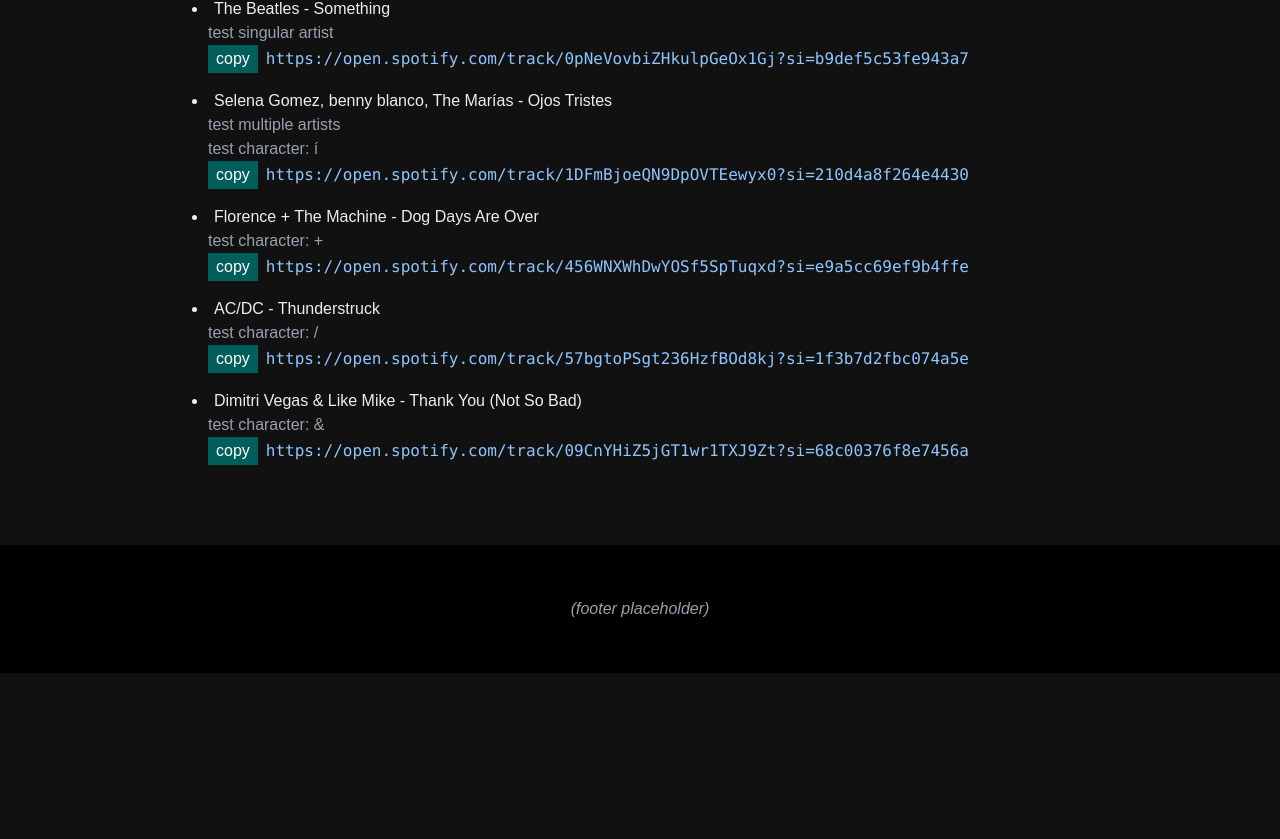
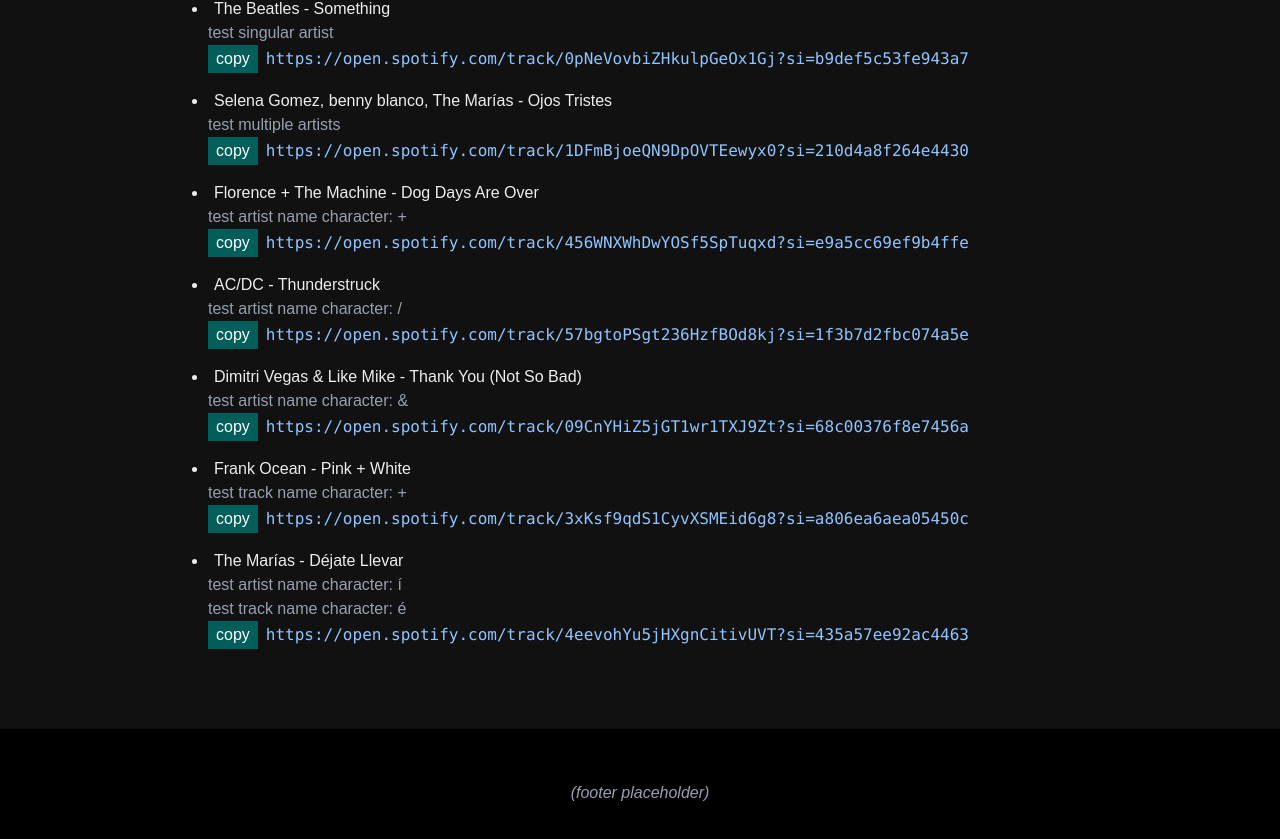
Before and after one commit to Zephkier/fyp-nexttrack, a Next.js app: page / in a window 1280 px wide. Shown: the part 1131-1970 px from the top of the page. Before the commit the page ends 1804 px from the top, so only its background shows below. Built offline with nearby package versions, Linux system fonts and the light colour scheme.

Commit message:
chore: 'Examples' has more items for testing

```diff
--- a/src/app/page.tsx
+++ b/src/app/page.tsx
@@ -11,44 +11,6 @@
     title: `Home | ${siteConfig.name}`,
 };
 
-// NOTE This is temporary and is to be removed/deleted when deployed
-const temp_exampleTracks = [
-    {
-        artistAndName: '"Playboi Carti" - Bando',
-        notes: ["test unknown artist"],
-        spotifyLink: "https://open.spotify.com/track/6z7dQwXh9UJJl4wsWxexuI?si=308467749bd94d0d",
-    },
-    {
-        artistAndName: "The Beatles - Something",
-        notes: ["test singular artist"],
-        spotifyLink: "https://open.spotify.com/track/0pNeVovbiZHkulpGeOx1Gj?si=b9def5c53fe943a7",
-    },
-    {
-        artistAndName: "Selena Gomez, benny blanco, The Marías - Ojos Tristes",
-        notes: [
-            // Format
-            "test multiple artists",
-            "test character: í",
-        ],
-        spotifyLink: "https://open.spotify.com/track/1DFmBjoeQN9DpOVTEewyx0?si=210d4a8f264e4430",
-    },
-    {
-        artistAndName: "Florence + The Machine - Dog Days Are Over",
-        notes: ["test character: +"],
-        spotifyLink: "https://open.spotify.com/track/456WNXWhDwYOSf5SpTuqxd?si=e9a5cc69ef9b4ffe",
-    },
-    {
-        artistAndName: "AC/DC - Thunderstruck",
-        notes: ["test character: /"],
-        spotifyLink: "https://open.spotify.com/track/57bgtoPSgt236HzfBOd8kj?si=1f3b7d2fbc074a5e",
-    },
-    {
-        artistAndName: "Dimitri Vegas & Like Mike - Thank You (Not So Bad)",
-        notes: ["test character: &"],
-        spotifyLink: "https://open.spotify.com/track/09CnYHiZ5jGT1wr1TXJ9Zt?si=68c00376f8e7456a",
-    },
-];
-
 export default function Home() {
     return (
         <main className="container mx-auto max-w-4xl">
@@ -56,7 +18,7 @@
             <TrackForm />
             <Guide />
             {/* NOTE This is temporary and is to be removed/deleted when deployed */}
-            <Examples exampleTracks={temp_exampleTracks} />
+            <Examples />
         </main>
     );
 }
--- a/src/ui/components/Examples.tsx
+++ b/src/ui/components/Examples.tsx
@@ -1,12 +1,53 @@
 // NOTE This (entire .TSX file) is temporary and is to be removed/deleted when deployed
-
 "use client";
 
-type exampleTrackProp = {
-    artistAndName: string;
-    notes: string[];
-    spotifyLink: string;
-};
+// NOTE This is temporary and is to be removed/deleted when deployed
+const temp_exampleTracks = [
+    {
+        artistAndName: '"Playboi Carti" - Bando',
+        notes: ["test unknown artist"],
+        spotifyLink: "https://open.spotify.com/track/6z7dQwXh9UJJl4wsWxexuI?si=308467749bd94d0d",
+    },
+    {
+        artistAndName: "The Beatles - Something",
+        notes: ["test singular artist"],
+        spotifyLink: "https://open.spotify.com/track/0pNeVovbiZHkulpGeOx1Gj?si=b9def5c53fe943a7",
+    },
+    {
+        artistAndName: "Selena Gomez, benny blanco, The Marías - Ojos Tristes",
+        notes: ["test multiple artists"],
+        spotifyLink: "https://open.spotify.com/track/1DFmBjoeQN9DpOVTEewyx0?si=210d4a8f264e4430",
+    },
+    {
+        artistAndName: "Florence + The Machine - Dog Days Are Over",
+        notes: ["test artist name character: +"],
+        spotifyLink: "https://open.spotify.com/track/456WNXWhDwYOSf5SpTuqxd?si=e9a5cc69ef9b4ffe",
+    },
+    {
+        artistAndName: "AC/DC - Thunderstruck",
+        notes: ["test artist name character: /"],
+        spotifyLink: "https://open.spotify.com/track/57bgtoPSgt236HzfBOd8kj?si=1f3b7d2fbc074a5e",
+    },
+    {
+        artistAndName: "Dimitri Vegas & Like Mike - Thank You (Not So Bad)",
+        notes: ["test artist name character: &"],
+        spotifyLink: "https://open.spotify.com/track/09CnYHiZ5jGT1wr1TXJ9Zt?si=68c00376f8e7456a",
+    },
+    {
+        artistAndName: "Frank Ocean - Pink + White",
+        notes: ["test track name character: +"],
+        spotifyLink: "https://open.spotify.com/track/3xKsf9qdS1CyvXSMEid6g8?si=a806ea6aea05450c",
+    },
+    {
+        artistAndName: "The Marías - Déjate Llevar",
+        notes: [
+            // Format
+            "test artist name character: í",
+            "test track name character: é",
+        ],
+        spotifyLink: "https://open.spotify.com/track/4eevohYu5jHXgnCitivUVT?si=435a57ee92ac4463",
+    },
+];
 
 async function copyToClipboard(
     // Format
@@ -19,7 +60,7 @@
     setTimeout(() => (button.innerText = "Copy"), 1000);
 }
 
-export default function Examples({ exampleTracks }: { exampleTracks: exampleTrackProp[] }) {
+export default function Examples() {
     return (
         <div>
             <h3
@@ -30,7 +71,7 @@
                 Examples
             </h3>
             <ul className="list-inside list-disc">
-                {exampleTracks.map((exampleTrack, indexI) => (
+                {temp_exampleTracks.map((exampleTrack, indexI) => (
                     <li key={indexI} className="mb-4">
                         {exampleTrack.artistAndName}
                         <div className="text-gray-400 ml-4">
```
